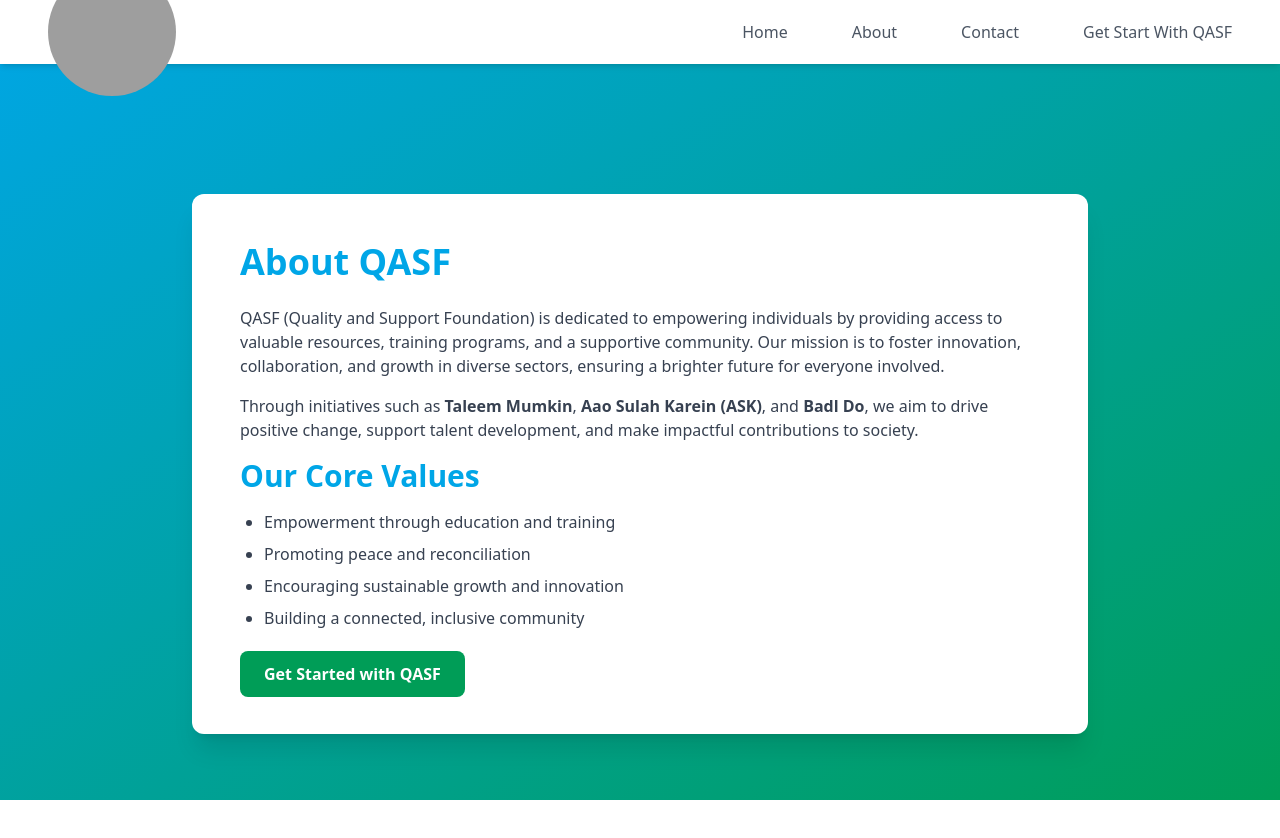
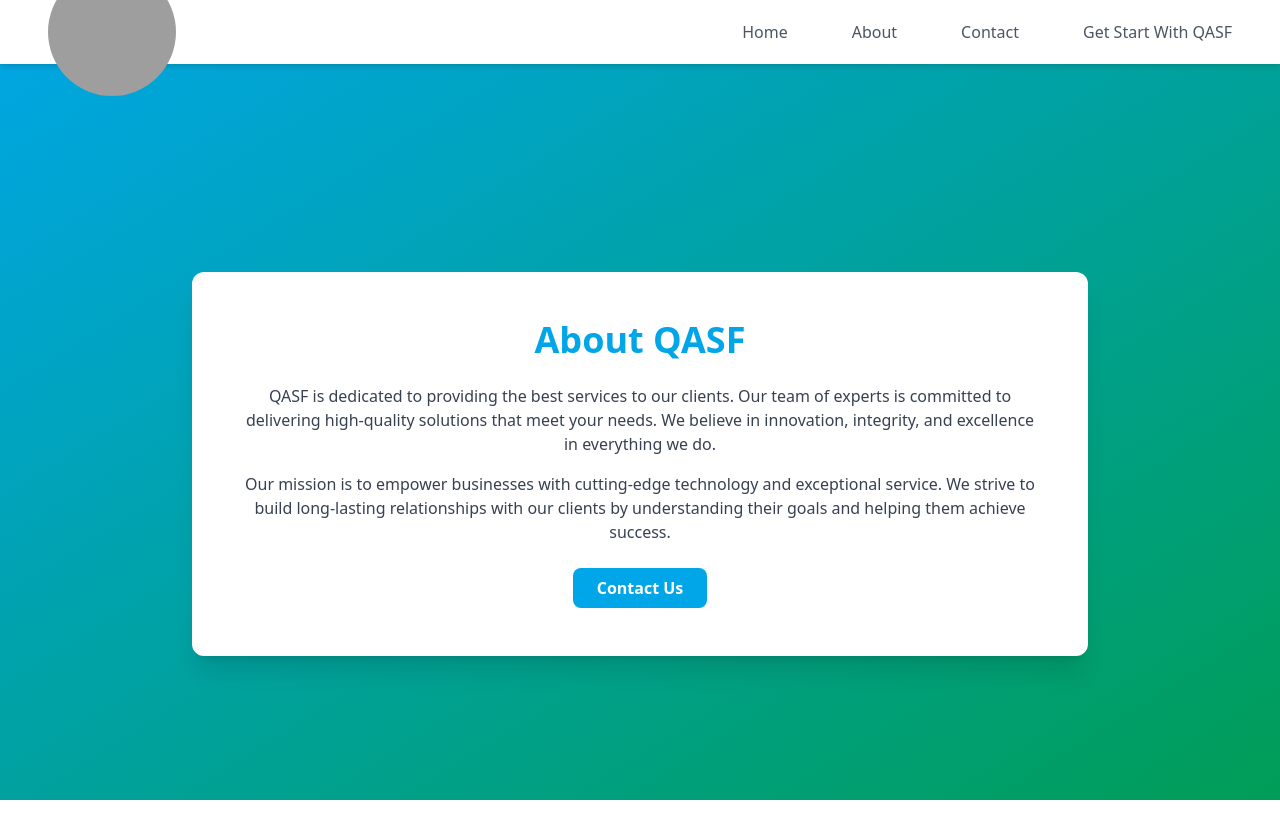
Before and after one commit to FezanMuhammadAli/QASF, a React (Vite) app: page /about in a window 1280 px wide. Shown: the top 838 px of the page. Built offline with nearby package versions, Linux system fonts and the light colour scheme; grey boxes are pictures that could not be loaded.

Commit message:
Modified the about page

```diff
--- a/src/Components/About.jsx
+++ b/src/Components/About.jsx
@@ -5,7 +5,7 @@ function About() {
   return (
     <>
       {/* Background and Navbar */}
-      <div className="bg-gradient-to-br from-qasfblue to-qasfgreen h-screen w-full absolute top-0 left-0 -z-10">
+      <div className="bg-gradient-to-br from-qasfblue to-qasfgreen min-h-screen w-full absolute top-0 left-0 -z-10">
         <Navbar />
       </div>
 
@@ -14,43 +14,29 @@ function About() {
         {/* Content Container */}
         <div className="bg-white rounded-xl shadow-xl p-6 md:p-12 w-full max-w-4xl">
           {/* Title */}
-          <h1 className="text-3xl md:text-4xl font-bold text-qasfblue mb-6">
+          <h1 className="text-3xl md:text-4xl font-bold text-qasfblue mb-6 text-center">
             About QASF
           </h1>
-
           {/* Description */}
-          <p className="text-gray-700 text-sm md:text-base leading-relaxed mb-4">
-            QASF (Quality and Support Foundation) is dedicated to empowering
-            individuals by providing access to valuable resources, training
-            programs, and a supportive community. Our mission is to foster
-            innovation, collaboration, and growth in diverse sectors, ensuring a
-            brighter future for everyone involved.
+          <p className="text-gray-700 text-sm md:text-base leading-relaxed mb-4 text-center">
+            QASF is dedicated to providing the best services to our clients. Our
+            team of experts is committed to delivering high-quality solutions
+            that meet your needs. We believe in innovation, integrity, and
+            excellence in everything we do.
           </p>
-          <p className="text-gray-700 text-sm md:text-base leading-relaxed mb-4">
-            Through initiatives such as <b>Taleem Mumkin</b>,{" "}
-            <b>Aao Sulah Karein (ASK)</b>, and <b>Badl Do</b>, we aim to drive
-            positive change, support talent development, and make impactful
-            contributions to society.
+          <p className="text-gray-700 text-sm md:text-base leading-relaxed mb-4 text-center">
+            Our mission is to empower businesses with cutting-edge technology
+            and exceptional service. We strive to build long-lasting
+            relationships with our clients by understanding their goals and
+            helping them achieve success.
           </p>
-
-          {/* Key Values Section */}
-          <h2 className="text-2xl md:text-3xl font-semibold text-qasfblue mb-4">
-            Our Core Values
-          </h2>
-          <ul className="list-disc pl-6 space-y-2 text-gray-700 text-sm md:text-base">
-            <li>Empowerment through education and training</li>
-            <li>Promoting peace and reconciliation</li>
-            <li>Encouraging sustainable growth and innovation</li>
-            <li>Building a connected, inclusive community</li>
-          </ul>
-
-          {/* Call-to-Action */}
-          <div className="mt-8">
+          {/* Call to Action */}
+          <div className="flex justify-center mt-6">
             <Link
-              to="/getstart"
-              className="bg-qasfgreen text-white px-6 py-3 rounded-lg font-semibold hover:bg-green-600 transition"
+              to="/contact"
+              className="bg-qasfblue text-white py-2 px-6 rounded-lg font-semibold text-base hover:bg-qasfblue-dark transition-colors"
             >
-              Get Started with QASF
+              Contact Us
             </Link>
           </div>
         </div>
```
